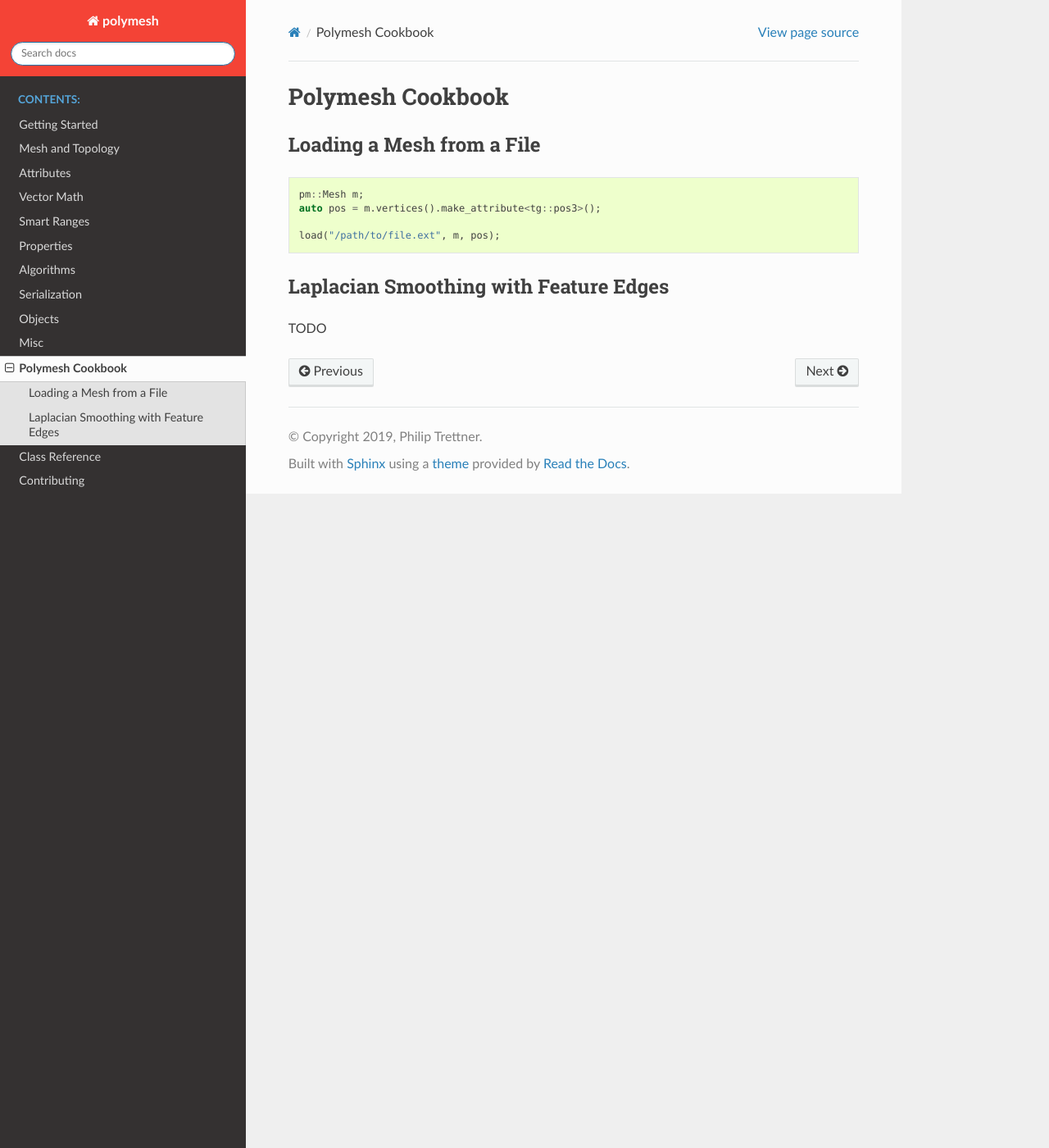
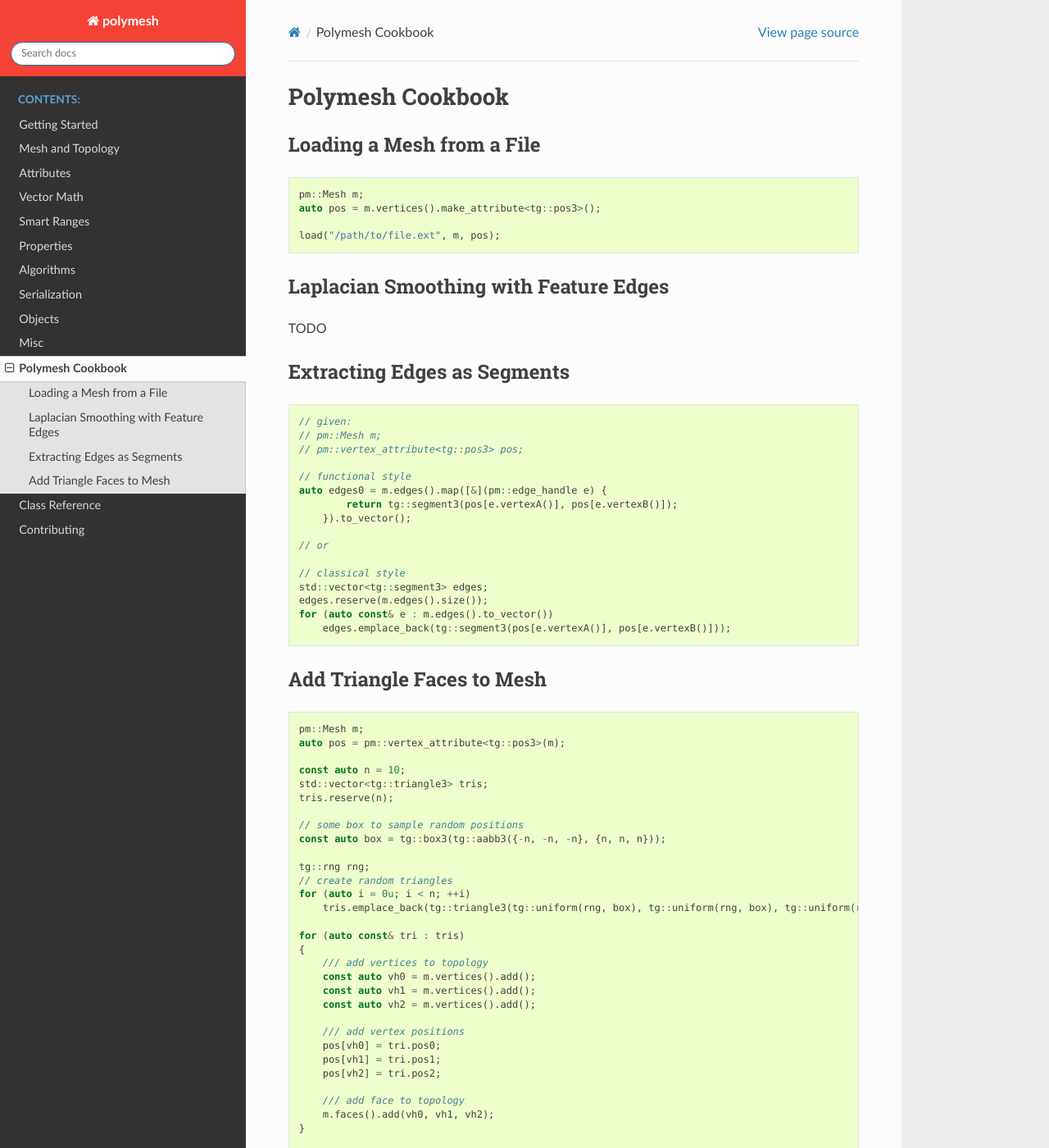
Before and after one commit to project-arcana/polymesh, a Sphinx documentation site: the page built from docs/cookbook.rst, in a window 1280 px wide and 1400 px high. Shown: the whole window at 82% size. Built offline with Sphinx 7.4.7 and the Read the Docs theme 2.0.0, drawn with Linux system fonts in a browser that asks for light colours; pages that are not in the unit, such as notebooks, are missing from menus; some of the changed text lies outside the part shown.

Commit message:
adds two examples to the cookbook. they might too specific

```diff
--- a/docs/cookbook.rst
+++ b/docs/cookbook.rst
@@ -17,3 +17,68 @@ Laplacian Smoothing with Feature Edges
 --------------------------------------
 
 TODO
+
+
+Extracting Edges as Segments
+--------------------------
+
+::
+
+    // given:
+    // pm::Mesh m;
+    // pm::vertex_attribute<tg::pos3> pos;
+
+    // functional style
+    auto edges0 = m.edges().map([&](pm::edge_handle e) {
+            return tg::segment3(pos[e.vertexA()], pos[e.vertexB()]);
+        }).to_vector();
+
+    // or
+
+    // classical style
+    std::vector<tg::segment3> edges;
+    edges.reserve(m.edges().size());
+    for (auto const& e : m.edges().to_vector())
+        edges.emplace_back(tg::segment3(pos[e.vertexA()], pos[e.vertexB()]));
+
+
+Add Triangle Faces to Mesh
+--------------------------
+
+::
+
+    pm::Mesh m;
+    auto pos = pm::vertex_attribute<tg::pos3>(m);
+
+    const auto n = 10;
+    std::vector<tg::triangle3> tris;
+    tris.reserve(n);
+
+    // some box to sample random positions
+    const auto box = tg::box3(tg::aabb3({-n, -n, -n}, {n, n, n}));
+
+    tg::rng rng;
+    // create random triangles
+    for (auto i = 0u; i < n; ++i)
+        tris.emplace_back(tg::triangle3(tg::uniform(rng, box), tg::uniform(rng, box), tg::uniform(rng, box)));
+
+    for (auto const& tri : tris)
+    {
+        /// add vertices to topology
+        const auto vh0 = m.vertices().add();
+        const auto vh1 = m.vertices().add();
+        const auto vh2 = m.vertices().add();
+
+        /// add vertex positions
+        pos[vh0] = tri.pos0;
+        pos[vh1] = tri.pos1;
+        pos[vh2] = tri.pos2;
+
+        /// add face to topology
+        m.faces().add(vh0, vh1, vh2);
+    }
+
+    // note that this will generate a triangle soup only. to obtain a sound mesh, deduplicate it
+    // triangles that share a certain position will then be properly connected
+    pm::deduplicate(m, pos);
+    m.compactify();
```
